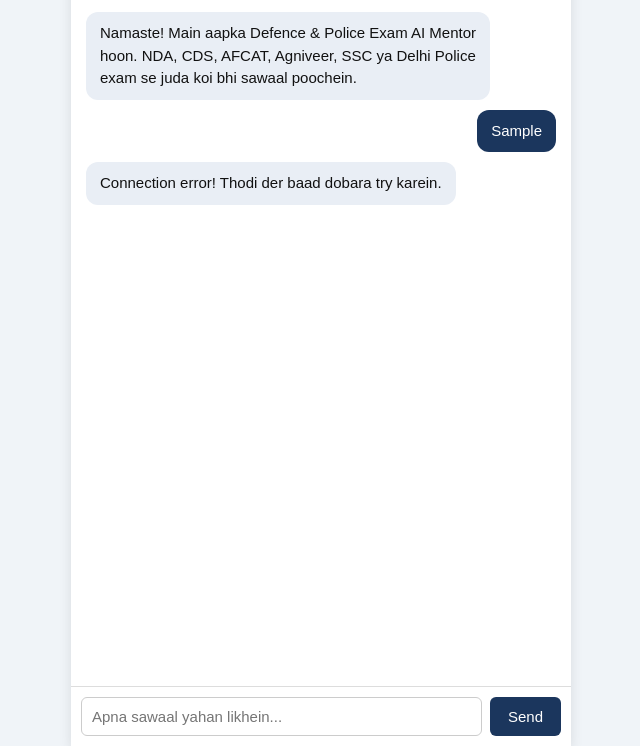
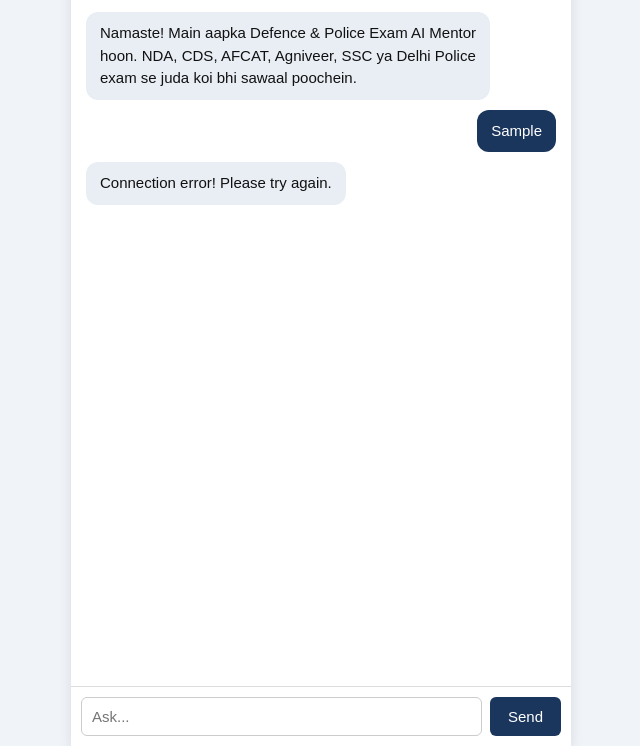
Before and after one commit to MannGuru/Mann_Prep, a plain HTML site: page ai-mentor.html in a window 1280 px wide. Both pictures are taken after typing "Sample" into the empty fields and a click on the button "Send". Shown: the part 54-800 px from the top of the page, without its empty margins (319-959 px from the left). Drawn offline with Linux system fonts and the light colour scheme; no server answers.

Commit message:
Update ai-mentor.html

```diff
--- a/ai-mentor.html
+++ b/ai-mentor.html
@@ -88,7 +88,7 @@
       <div class="msg ai-msg">Namaste! Main aapka Defence & Police Exam AI Mentor hoon. NDA, CDS, AFCAT, Agniveer, SSC ya Delhi Police exam se juda koi bhi sawaal poochein.</div>
     </div>
     <div class="input-area">
-      <input type="text" id="userInput" placeholder="Apna sawaal yahan likhein..." />
+      <input type="text" id="userInput" placeholder="Ask..." />
       <button onclick="sendMessage()">Send</button>
     </div>
   </div>
@@ -119,7 +119,7 @@
       addMessage(text, "user-msg");
       userInput.value = "";
 
-      const loadingMsg = addMessage("Soch raha hoon...", "ai-msg");
+      const loadingMsg = addMessage("Thinking...", "ai-msg");
 
       try {
         const res = await fetch(WORKER_URL, {
@@ -130,7 +130,7 @@
         const data = await res.json();
         loadingMsg.textContent = data.reply;
       } catch (err) {
-        loadingMsg.textContent = "Connection error! Thodi der baad dobara try karein.";
+        loadingMsg.textContent = "Connection error! Please try again.";
       }
       chatBox.scrollTop = chatBox.scrollHeight;
     }
```
